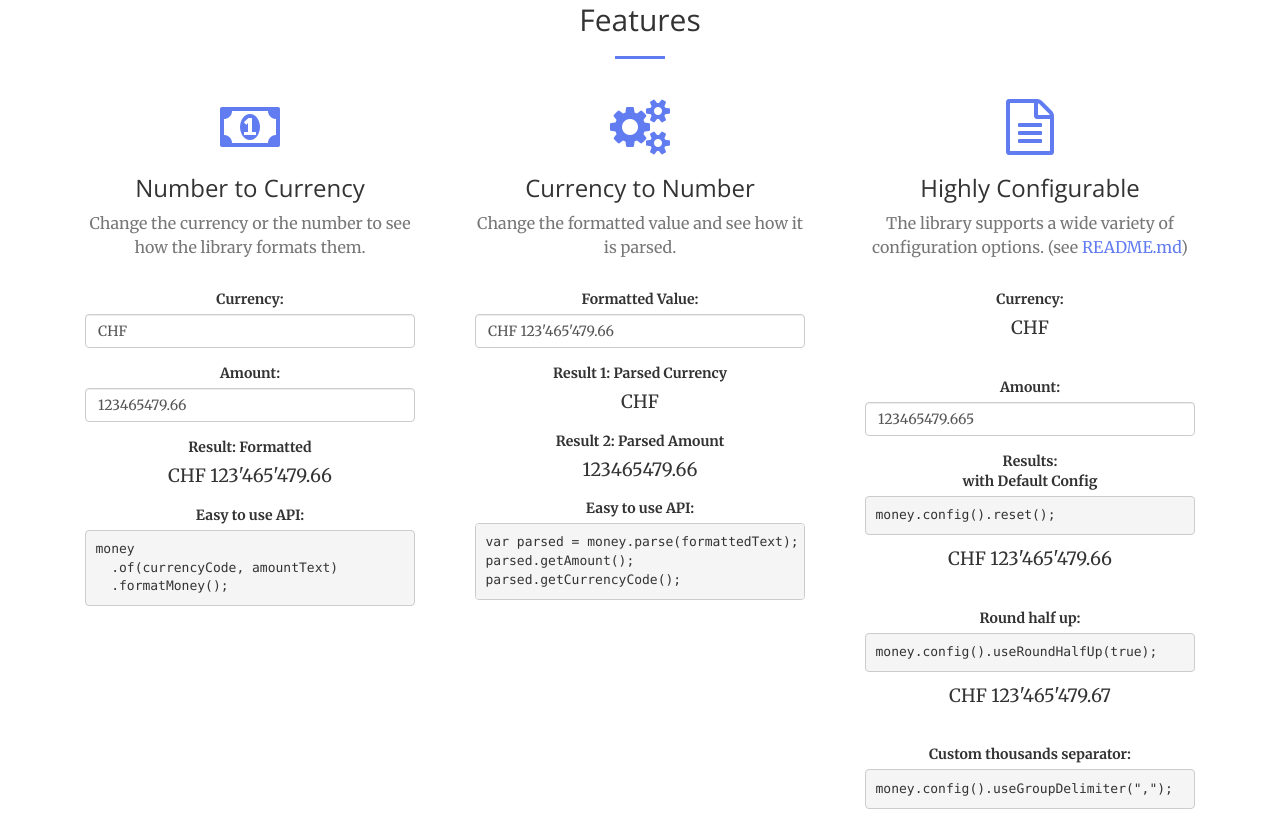
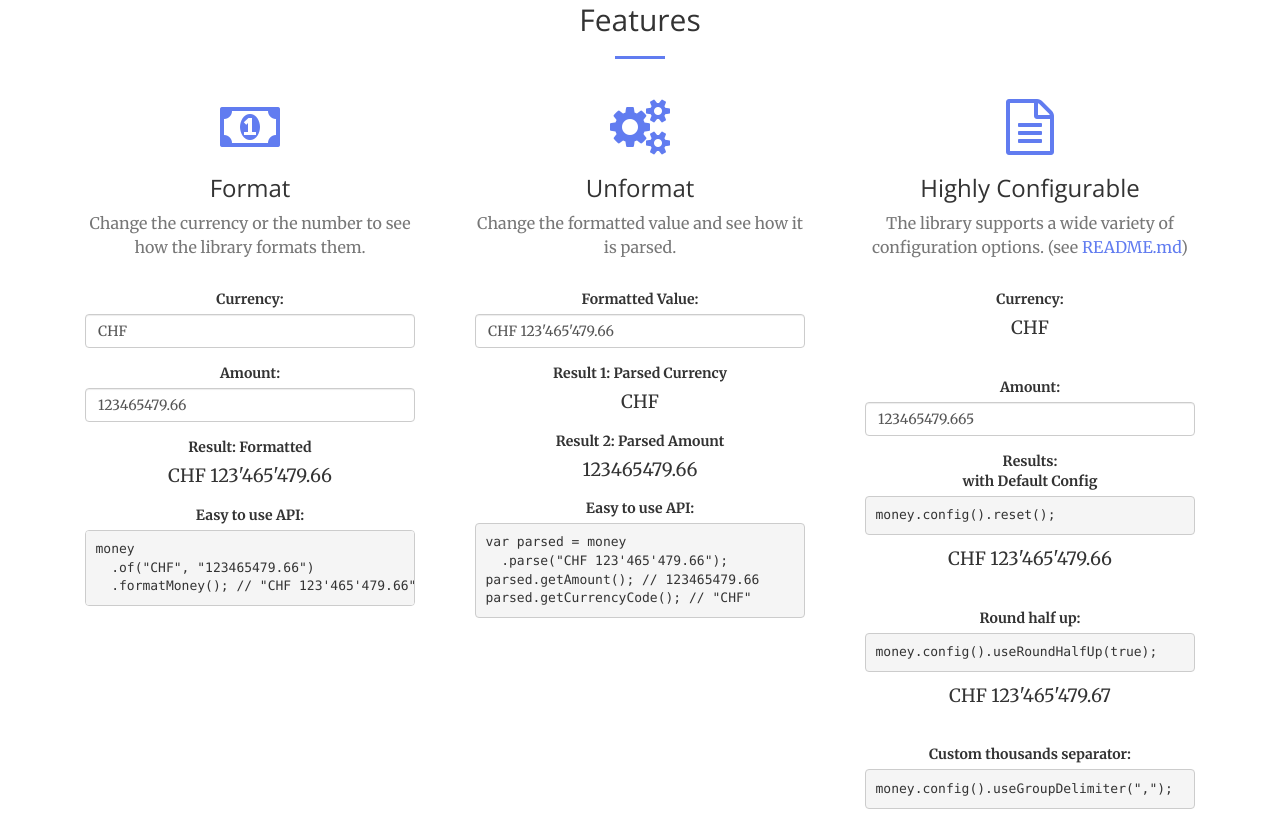
Before and after one commit to elekktrisch/stutzjs, a website built with webpack: page dist/index.html in a window 1280 px wide. Shown: the part 897-1715 px from the top of the page. Built offline with nearby package versions, Linux system fonts and the light colour scheme.

Commit message:
improved documentation for javascript use

```diff
--- a/dist/index.html
+++ b/dist/index.html
@@ -142,6 +142,9 @@
             <a href="#features" class="btn btn-primary btn-xl page-scroll">Features</a>
         </div>
     </div>
+    <p style="position: absolute;right:20px;bottom:0;">
+        <a href="https://travis-ci.org/elekktrisch/stutzjs" target="_blank"><img src="https://travis-ci.org/elekktrisch/stutzjs.svg?branch=master"></a>
+    </p>
 </header>
 
 <section id="features">
@@ -159,7 +162,7 @@
                 <div class="service-box">
                     <div class="col-xs-12">
                         <i class="fa fa-4x fa-money wow bounceIn text-primary"></i>
-                        <h3>Number to Currency</h3>
+                        <h3>Format</h3>
                         <p class="text-muted">Change the currency or the number to see how the library formats them.</p>
                     </div>
                     <div class="form-group col-xs-12" style="margin-top:30px;">
@@ -177,8 +180,8 @@
                     <div class="col-xs-12">
                         <label>Easy to use API:</label>
                         <pre class="code">money
-  .of(currencyCode, amountText)
-  .formatMoney();</pre>
+  .of("CHF", "123465479.66")
+  .formatMoney(); // "CHF 123'465'479.66"</pre>
                     </div>
                 </div>
             </div>
@@ -186,7 +189,7 @@
                 <div class="service-box">
                     <div class="col-xs-12">
                         <i class="fa fa-4x fa-cogs wow bounceIn text-primary"></i>
-                        <h3>Currency to Number</h3>
+                        <h3>Unformat</h3>
                         <p class="text-muted">Change the formatted value and see how it is parsed.</p>
                     </div>
                     <div class="form-group col-xs-12" style="margin-top:30px;">
@@ -203,9 +206,10 @@
                     </div>
                     <div class="col-xs-12">
                         <label>Easy to use API:</label>
-                        <pre class="code">var parsed = money.parse(formattedText);
-parsed.getAmount();
-parsed.getCurrencyCode();</pre>
+                        <pre class="code">var parsed = money
+  .parse("CHF 123'465'479.66");
+parsed.getAmount(); // 123465479.66
+parsed.getCurrencyCode(); // "CHF"</pre>
                     </div>
                 </div>
             </div>
--- a/package.json
+++ b/package.json
@@ -1,6 +1,6 @@
 {
   "name": "stutzjs",
-  "version": "0.0.6",
+  "version": "0.0.7",
   "description": "Formats currency values",
   "main": "dist/stutz.standalone.js",
   "typings": "dist/index.d.ts",
```
Also changed, not shown: README.md.
